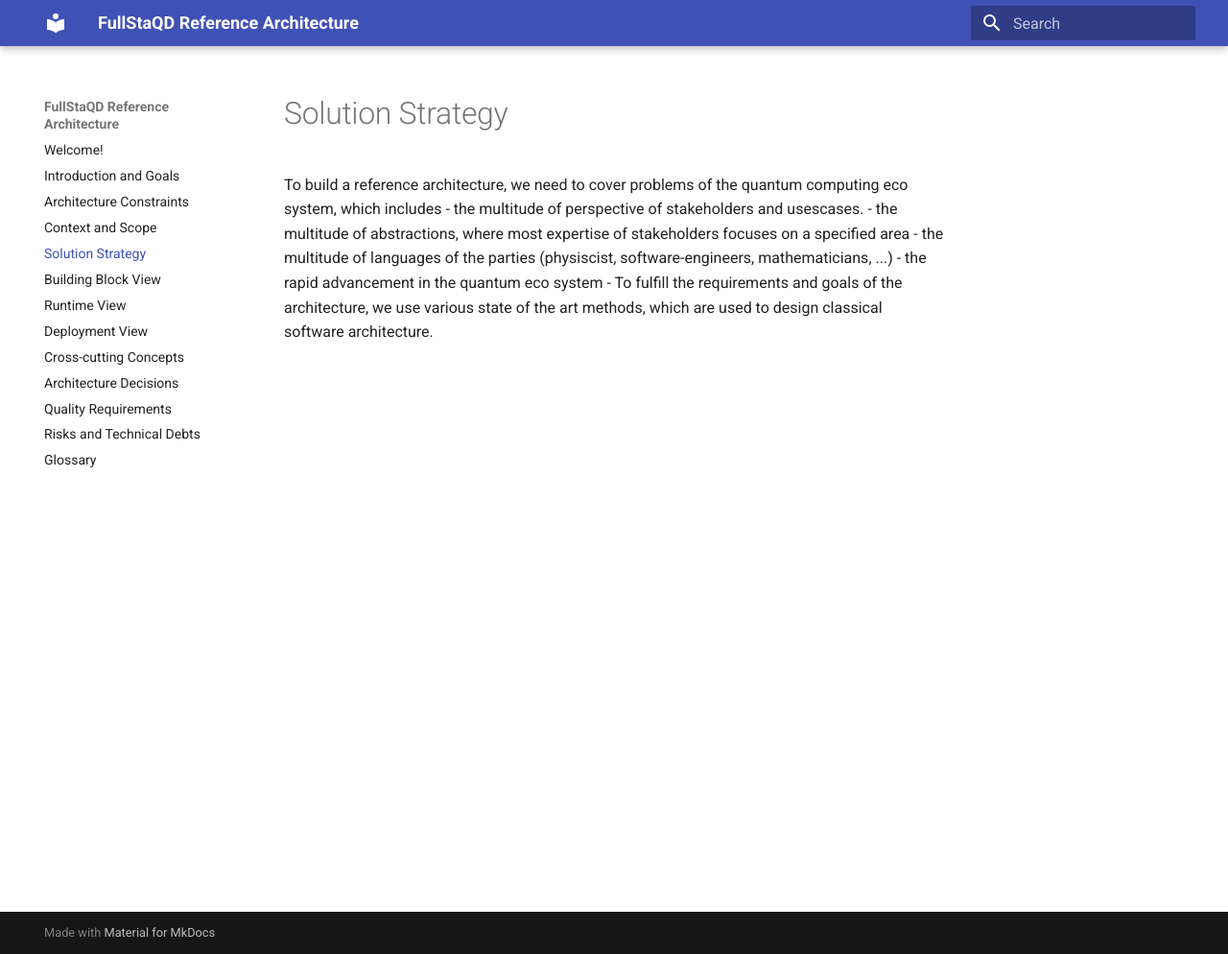
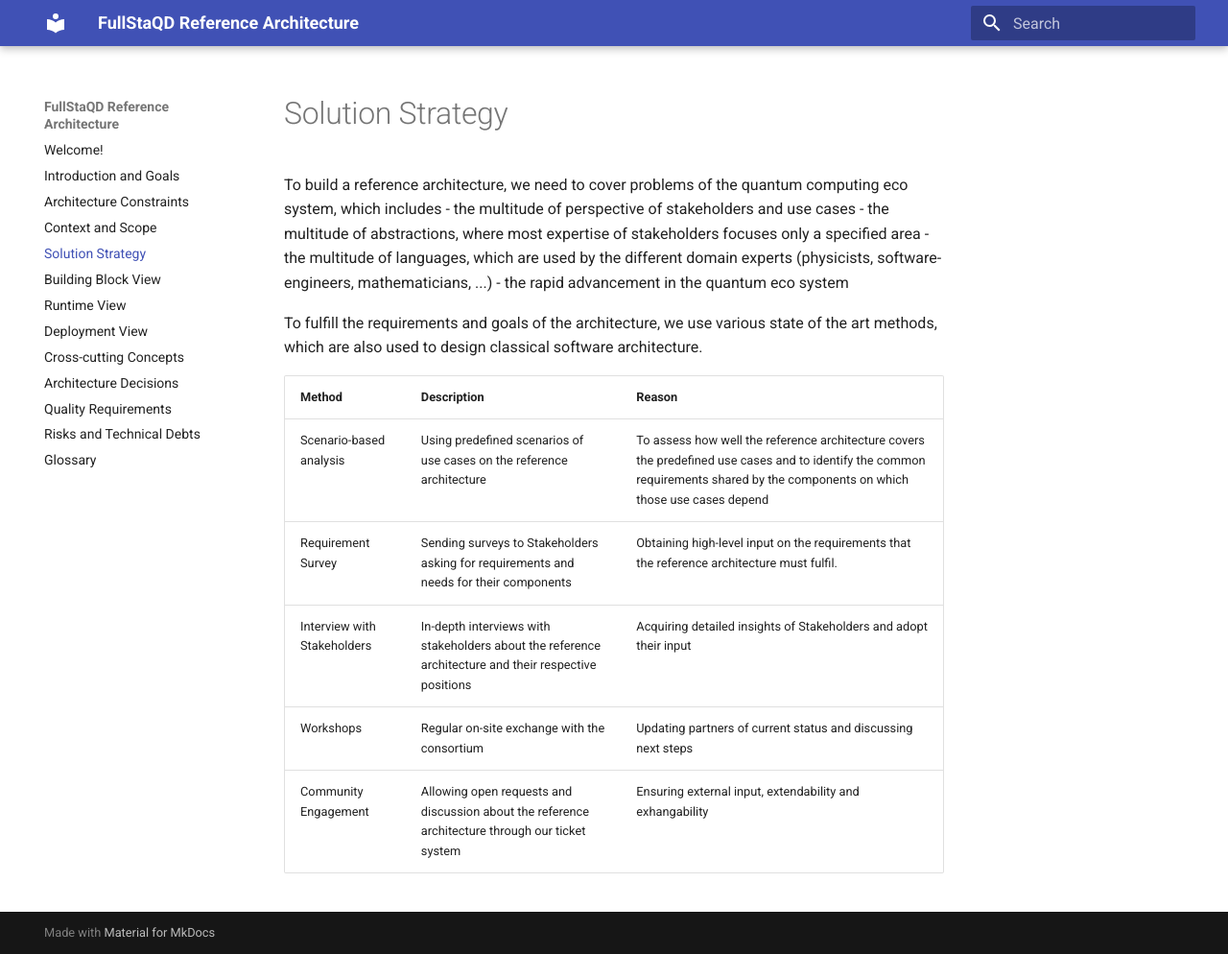
Before and after one commit to FullStaQD/architecture, an MkDocs documentation site: the page built from docs/04_solution_strategy.md, in a window 1280 px wide and 994 px high. Shown: the whole window at 96% size. Built offline with MkDocs 1.6.1 and Material for MkDocs 9.7.7, drawn with Linux system fonts in a browser that asks for light colours.

Commit message:
Update 04_solution_strategy.md
Signed-off-by: RinorKIT <tc4656@kit.edu>

```diff
--- a/docs/04_solution_strategy.md
+++ b/docs/04_solution_strategy.md
@@ -1,8 +1,18 @@
 # Solution Strategy {#section-solution-strategy}
 To build a reference architecture, we need to cover problems of the quantum computing eco system, which includes
-- the multitude of perspective of stakeholders and usescases.
-- the multitude of abstractions, where most expertise of stakeholders focuses on a specified area
-- the multitude of languages of the parties (physiscist, software-engineers, mathematicians, ...)
+- the multitude of perspective of stakeholders and use cases
+- the multitude of abstractions, where most expertise of stakeholders focuses only a specified area
+- the multitude of languages, which are used by the different domain experts  (physicists, software-engineers, mathematicians, ...)
 - the rapid advancement in the quantum eco system
--
-To fulfill the requirements and goals of the architecture, we use various state of the art methods, which are used to design classical software architecture.
+
+
+To fulfill the requirements and goals of the architecture, we use various state of the art methods, which are also used to design classical software architecture.
+
+ <!--  Hier könnte man Paper oder Ergebnisse hinten noch als Spalte in Zukunft Verlinken -->
+| Method  | Description | Reason |
+| ------------- | ------------- | ------------- |
+| Scenario-based analysis | Using predefined scenarios of use cases on the reference architecture  | To assess how well the reference architecture covers the predefined use cases and to identify the common requirements shared by the components on which those use cases depend |
+| Requirement Survey  | Sending surveys to Stakeholders asking for requirements and needs for their components | Obtaining high-level input on the requirements that the reference architecture must fulfil.  |
+| Interview with Stakeholders  | In-depth interviews with stakeholders about the reference architecture and their respective positions  | Acquiring detailed insights of Stakeholders and adopt their input  |
+| Workshops  | Regular on-site exchange with the consortium  | Updating partners of current status and discussing next steps |
+| Community Engagement | Allowing open requests and discussion about the reference architecture through our ticket system | Ensuring external input, extendability and exhangability |
```
